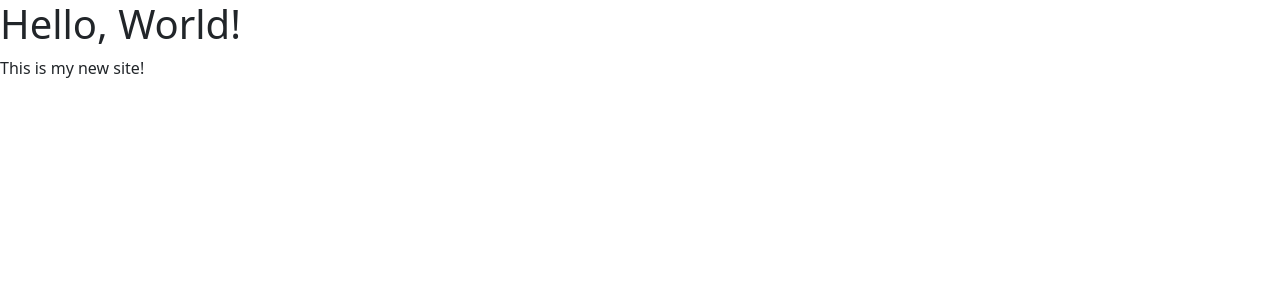
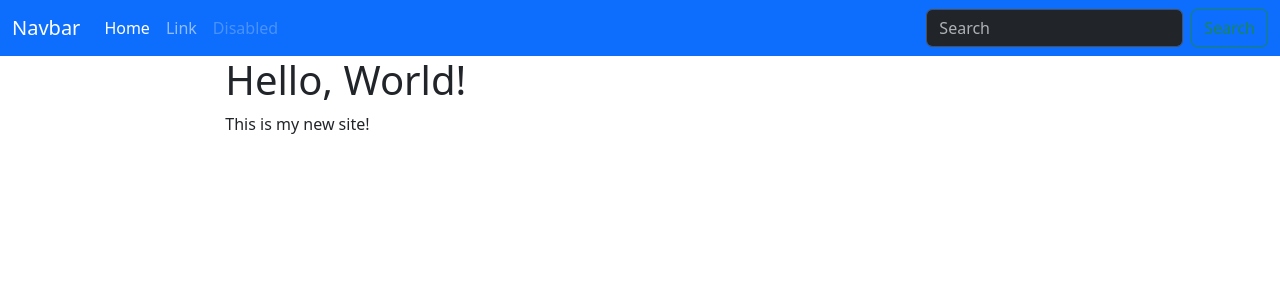
Before and after one commit to petersercombe/Pizza-2023, a Flask app: page / in a window 1280 px wide. Shown: the top 300 px of the page. Run offline with Flask 2, Linux system fonts and the light colour scheme.

Commit message:
March 10th

```diff
--- a/templates/index.html
+++ b/templates/index.html
@@ -1,13 +1,10 @@
-<!DOCTYPE html>
-<html lang="en">
-<head>
-    <meta charset="UTF-8">
-    <title>Title</title>
-    <link href="https://cdn.jsdelivr.net/npm/bootstrap@5.3.0-alpha1/dist/css/bootstrap.min.css" rel="stylesheet" integrity="sha384-GLhlTQ8iRABdZLl6O3oVMWSktQOp6b7In1Zl3/Jr59b6EGGoI1aFkw7cmDA6j6gD" crossorigin="anonymous">
-    <script src="https://cdn.jsdelivr.net/npm/bootstrap@5.3.0-alpha1/dist/js/bootstrap.bundle.min.js" integrity="sha384-w76AqPfDkMBDXo30jS1Sgez6pr3x5MlQ1ZAGC+nuZB+EYdgRZgiwxhTBTkF7CXvN" crossorigin="anonymous"></script>
-</head>
-<body>
+{% extends 'layout.html' %}
+
+{% block title %}Home{% endblock %}
+
+{% block content %}
+
 <h1>Hello, World!</h1>
 <p>This is my new site!</p>
-</body>
-</html>
+
+{% endblock %}
--- /dev/null
+++ b/templates/layout.html
@@ -0,0 +1,44 @@
+<!DOCTYPE html>
+<html lang="en">
+<head>
+    <meta charset="UTF-8">
+    <title>{% block title %}{% endblock %} | Pete's a Pizza!</title>
+    <link href="https://cdn.jsdelivr.net/npm/bootstrap@5.3.0-alpha1/dist/css/bootstrap.min.css" rel="stylesheet" integrity="sha384-GLhlTQ8iRABdZLl6O3oVMWSktQOp6b7In1Zl3/Jr59b6EGGoI1aFkw7cmDA6j6gD" crossorigin="anonymous">
+    <script src="https://cdn.jsdelivr.net/npm/bootstrap@5.3.0-alpha1/dist/js/bootstrap.bundle.min.js" integrity="sha384-w76AqPfDkMBDXo30jS1Sgez6pr3x5MlQ1ZAGC+nuZB+EYdgRZgiwxhTBTkF7CXvN" crossorigin="anonymous"></script>
+</head>
+<body>
+<nav class="navbar navbar-expand-sm bg-primary" data-bs-theme="dark">
+  <div class="container-fluid">
+    <a class="navbar-brand" href="#">Navbar</a>
+    <button class="navbar-toggler" type="button" data-bs-toggle="collapse" data-bs-target="#navbarTogglerDemo02" aria-controls="navbarTogglerDemo02" aria-expanded="false" aria-label="Toggle navigation">
+      <span class="navbar-toggler-icon"></span>
+    </button>
+    <div class="collapse navbar-collapse" id="navbarTogglerDemo02">
+      <ul class="navbar-nav me-auto mb-2 mb-lg-0">
+        <li class="nav-item">
+          <a class="nav-link active" aria-current="page" href="#">Home</a>
+        </li>
+        <li class="nav-item">
+          <a class="nav-link" href="#">Link</a>
+        </li>
+        <li class="nav-item">
+          <a class="nav-link disabled">Disabled</a>
+        </li>
+      </ul>
+      <form class="d-flex" role="search">
+        <input class="form-control me-2" type="search" placeholder="Search" aria-label="Search">
+        <button class="btn btn-outline-success" type="submit">Search</button>
+      </form>
+    </div>
+  </div>
+</nav>
+
+<div class="container-fluid">
+    <div class="row">
+        <div class="col-sm-2"></div>
+        <div class="col-sm-8">{% block content %}{% endblock %}</div>
+        <div class="col-sm-2"></div>
+    </div>
+</div>
+</body>
+</html>
--- a/webapp.py
+++ b/webapp.py
@@ -16,4 +16,4 @@ def profile(username):
 
 
 if __name__ == "__main__":
-    app.run(host="0.0.0.0", debug=True)
+    app.run(debug=True)
```
